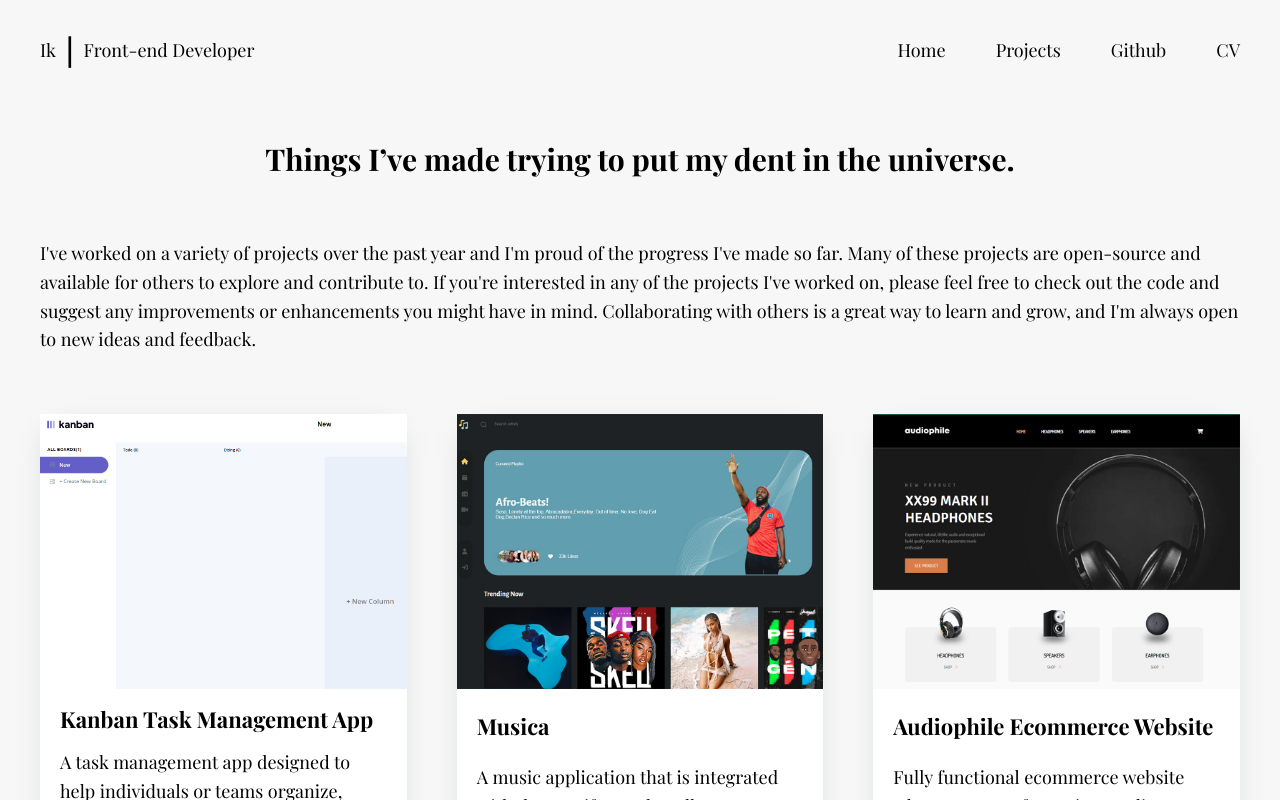
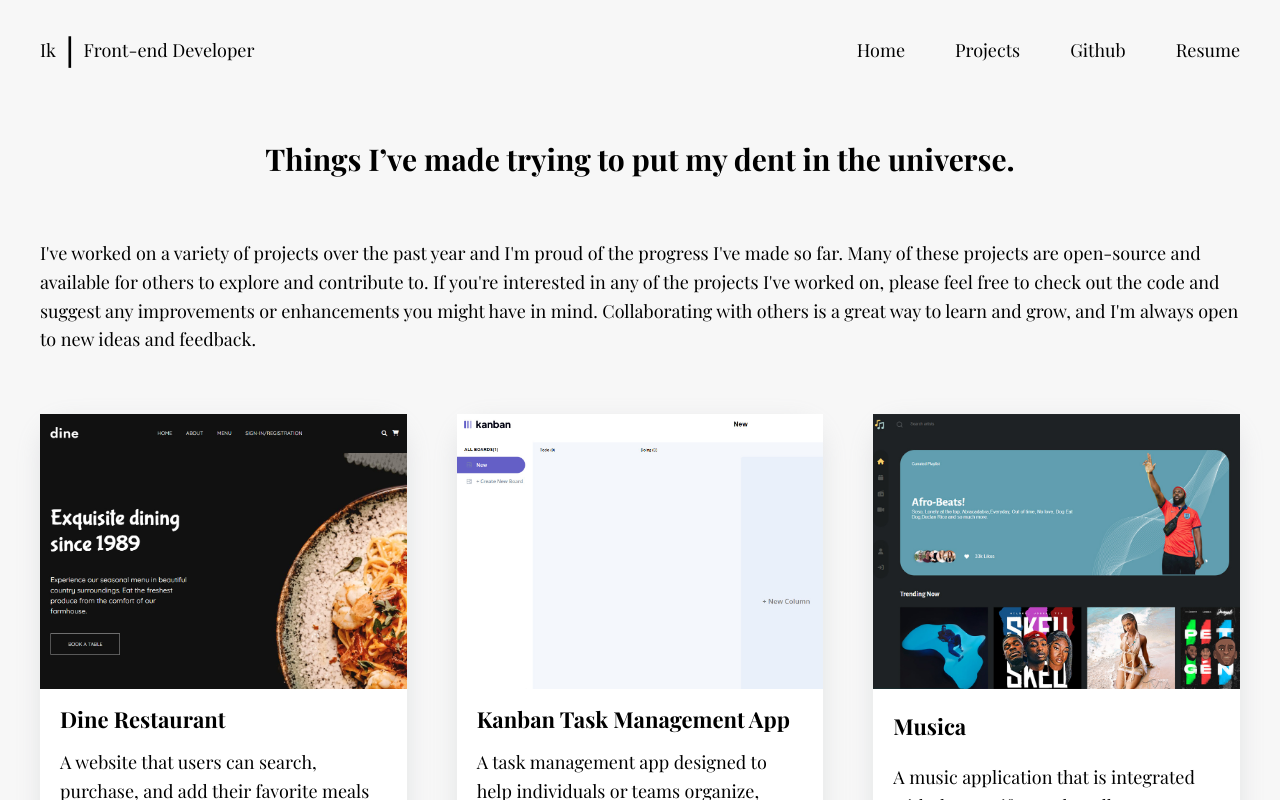
Before and after one commit to Ike-chukwu/hng-task-four, a React (Create React App) app: page /projects in a window 1280 px wide. Shown: the top 800 px of the page. Built offline with nearby package versions, Linux system fonts and the light colour scheme.

Commit message:
fix:actual portfolio folder

```diff
--- a/src/components/Navbar/Navbar.js
+++ b/src/components/Navbar/Navbar.js
@@ -34,11 +34,11 @@ const Navbar = () => {
           <span className="link">Github</span>
         </Link>
         <Link
-          to="https://docs.google.com/document/d/1F0Ybhr80A5r3w98qknt7rZF79IBHpzmC/edit?usp=sharing&ouid=112989704845539397418&rtpof=true&sd=true"
+          to="https://drive.google.com/file/d/13jFWwNwuw4hNQUw1x1D5p2gwaKEC3pNQ/view?usp=sharing"
           style={{ textDecoration: "none", color: "unset" }}
           onClick={() => setNavbarActive(false)}
         >
-          <span className="link">CV</span>
+          <span className="link">Resume</span>
         </Link>
       </div>
       <i
--- a/src/components/ProjectContent/ProjectContent.js
+++ b/src/components/ProjectContent/ProjectContent.js
@@ -5,6 +5,7 @@ import arch from "../../images/arch.jpg";
 import audio from "../../images/audio.jpg";
 import country from "../../images/country.jpg";
 import kanban from "../../images/kanban.jpg";
+import dine from "../../images/dine.jpg";
 import musica from "../../images/musica.jpg";
 import { Link } from "react-router-dom";
 
@@ -26,6 +27,13 @@ const ProjectContent = () => {
           feedback.
         </p>
         <div className="projects">
+          <ProjectCard
+            imgSrc={dine}
+            link="https://dine-sigma.vercel.app/"
+            title="Dine Restaurant"
+            brief="A website that users can search, purchase, and add their favorite meals to a watch list for easy access.Users can also book reservation and get a confirmation email, offering a seamless online dining experience."
+            stack="React,Scss,Gsap"
+          />
           <ProjectCard
             imgSrc={kanban}
             link="https://kanban-app-one-phi.vercel.app/"
@@ -64,7 +72,7 @@ const ProjectContent = () => {
         </div>
       </div>
       <p className="footer">
-        Want to see more works?{" "}
+        Want to see more works?
         <Link>
           <em className="link">Click here</em>
         </Link>
```
Also changed, not shown: src/images/dine.jpg (added).
